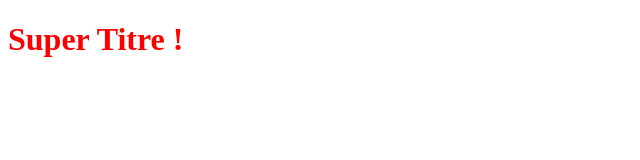
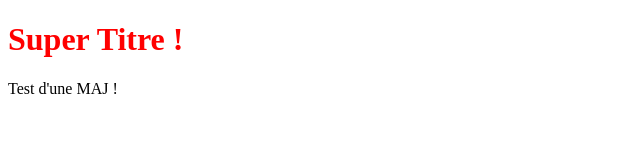
Before and after one commit to Astuki/OpenclassroomsProject, a plain HTML site: page index.html in a window 1280 px wide. Shown: the whole page, without its empty margins (0-640 px from the left). Drawn offline with Linux system fonts and the light colour scheme.

Commit message:
Test d'un commit useless

```diff
--- a/index.html
+++ b/index.html
@@ -8,6 +8,6 @@
 </head>
 <body>
     <h1>Super Titre !</h1>
-
+    <p>Test d'une MAJ !</p>
 </body>
 </html>
```
